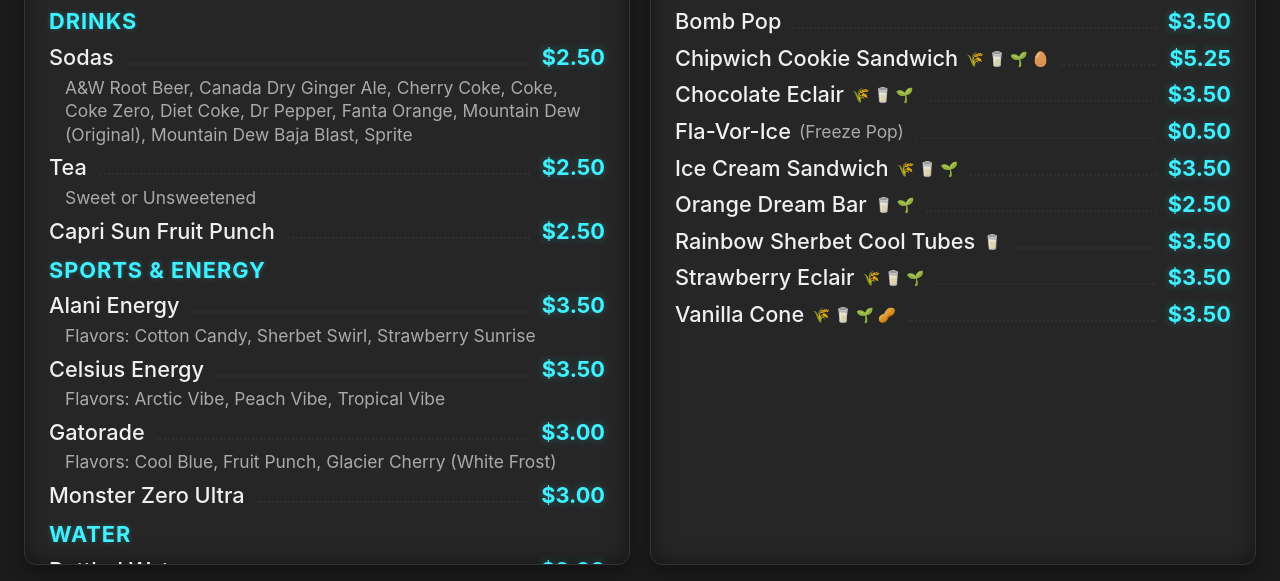
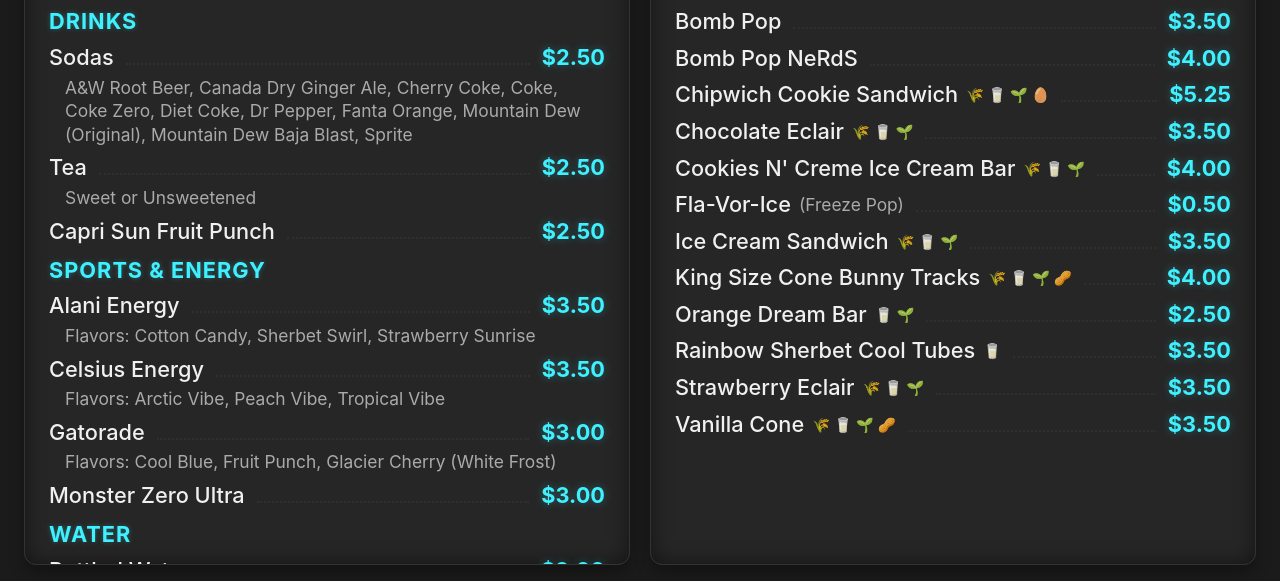
Before and after one commit to kyletower/AshlandSkateland, a plain HTML site: page menu-right/index.html in a window 1280 px wide. Shown: the part 219-800 px from the top of the page. Drawn offline with Linux system fonts and the light colour scheme.

Commit message:
Add three new ice cream items to the snack bar menu
Add Bomb Pop NeRdS, King Size Cone Bunny Tracks, and Cookies N'
Creme Ice Cream Bar ($4.00 each) to menu/index.html and
menu-right/index.html. Allergen icons are inferred from similar
existing items and should be verified against packaging.

Co-Authored-By: Claude Sonnet 5 <noreply@anthropic.com>

```diff
--- a/menu-right/index.html
+++ b/menu-right/index.html
@@ -269,6 +269,11 @@
             <span class="item-price">$3.50</span>
           </li>
           <li class="menu-item">
+            <span class="item-name">Bomb Pop NeRdS</span>
+            <span class="leader"></span>
+            <span class="item-price">$4.00</span>
+          </li>
+          <li class="menu-item">
             <span class="item-name"
               >Chipwich Cookie Sandwich<span
                 class="allergen-icon"
@@ -292,6 +297,17 @@
           </li>
           <li class="menu-item">
             <span class="item-name"
+              >Cookies N' Creme Ice Cream Bar<span
+                class="allergen-icon"
+                title="Contains Wheat, Milk, Soy"
+                >🌾 🥛 🌱</span
+              ></span
+            >
+            <span class="leader"></span>
+            <span class="item-price">$4.00</span>
+          </li>
+          <li class="menu-item">
+            <span class="item-name"
               >Fla-Vor-Ice <span class="item-notes">(Freeze Pop)</span></span
             >
             <span class="leader"></span>
@@ -307,6 +323,17 @@
             >
             <span class="leader"></span>
             <span class="item-price">$3.50</span>
+          </li>
+          <li class="menu-item">
+            <span class="item-name"
+              >King Size Cone Bunny Tracks<span
+                class="allergen-icon"
+                title="Contains Wheat, Milk, Soy, Peanuts"
+                >🌾 🥛 🌱 🥜</span
+              ></span
+            >
+            <span class="leader"></span>
+            <span class="item-price">$4.00</span>
           </li>
           <li class="menu-item">
             <span class="item-name"
```
Also changed, not shown: menu/index.html (+27 -0 lines).
